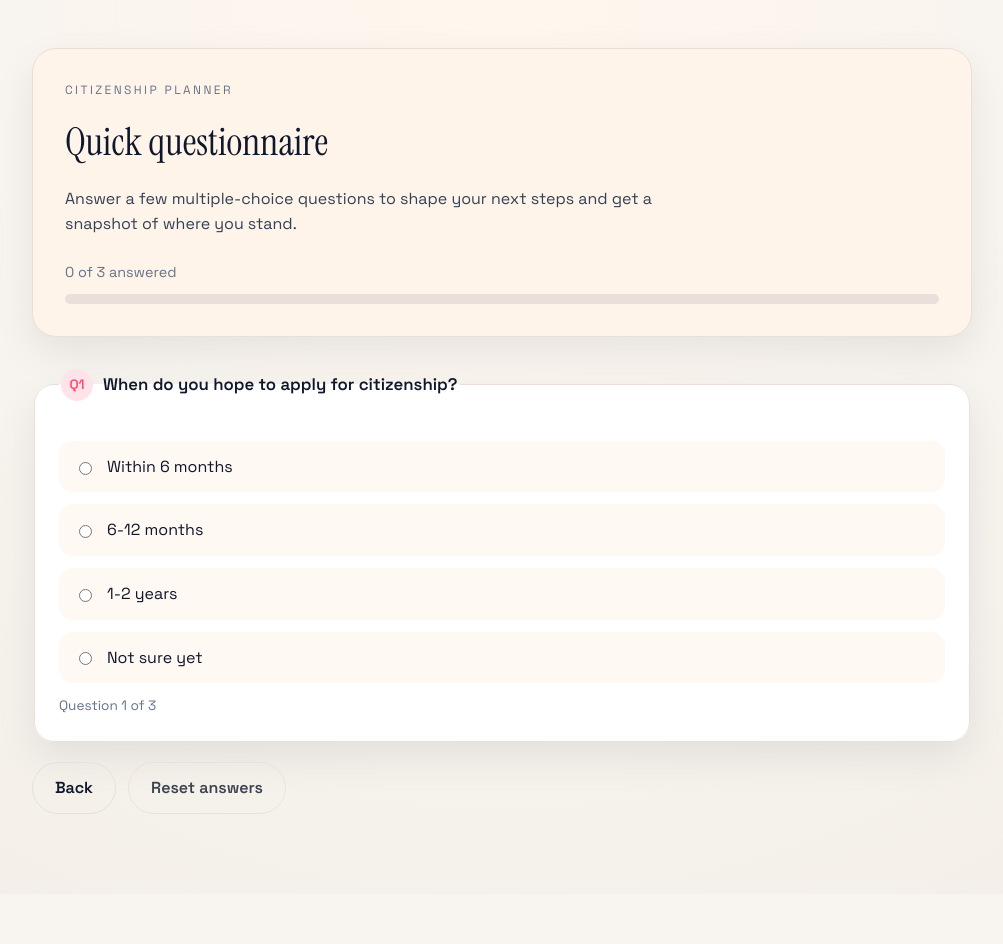
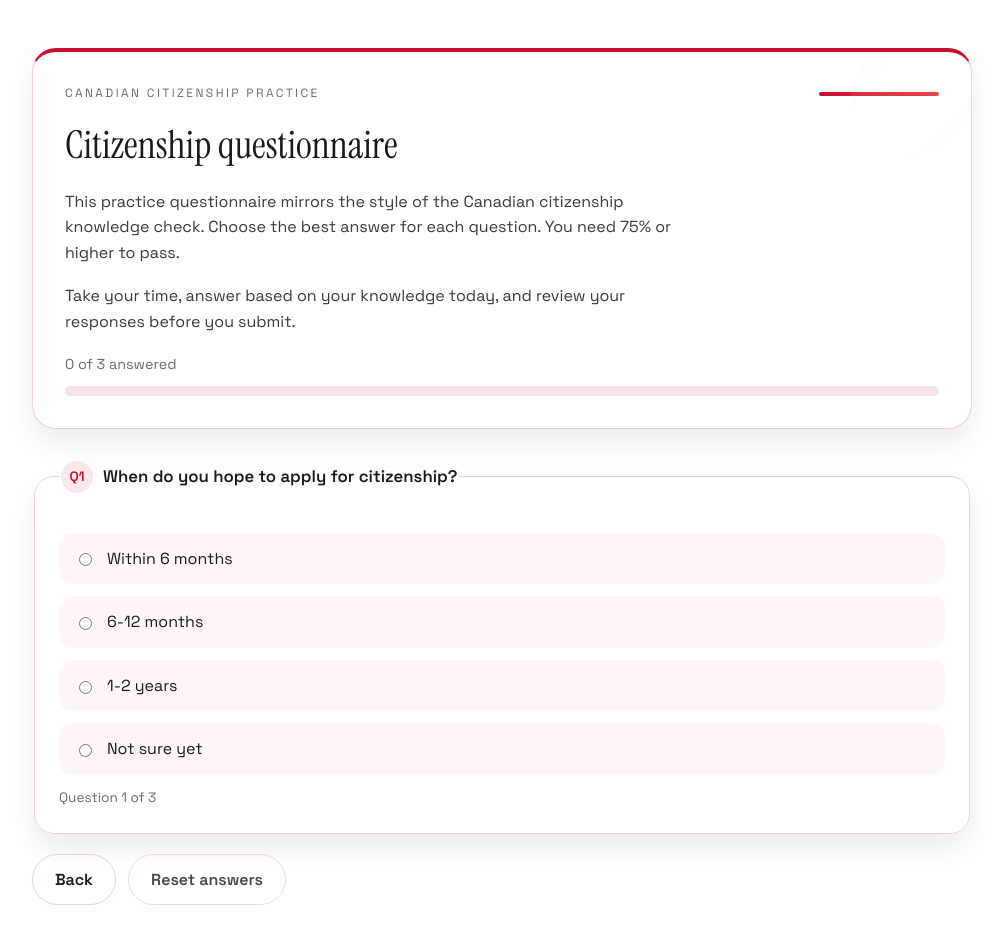
Before and after one commit to oswaldodiaz/canadianCitizenshipApp, a React (Vite) app: page / in a window 1280 px wide. Shown: the top 944 px of the page, without its empty margins (138-1141 px from the left). Before the commit the page ends 894 px from the top, so only its background shows below. Built offline with nearby package versions, Linux system fonts and the light colour scheme.

Commit message:
Update look and feel to make it more Canadian

```diff
--- a/src/App.css
+++ b/src/App.css
@@ -11,11 +11,45 @@
 }
 
 .hero {
+  position: relative;
   background: var(--panel);
   border: 1px solid var(--line);
+  border-top: 4px solid var(--accent);
   border-radius: 24px;
   padding: 32px;
   box-shadow: var(--shadow);
+  overflow: hidden;
+}
+
+.hero::after {
+  content: '';
+  position: absolute;
+  top: -24px;
+  right: -10px;
+  width: 140px;
+  height: 140px;
+  background: radial-gradient(circle at 60% 40%, #fff 0%, #fff 35%, transparent 36%),
+    radial-gradient(circle at 40% 60%, #fff 0%, #fff 35%, transparent 36%),
+    radial-gradient(circle at 50% 50%, #fde7ea 0%, #fde7ea 60%, transparent 61%),
+    radial-gradient(circle at 50% 50%, #c8102e 0%, #c8102e 50%, transparent 51%);
+  opacity: 0.08;
+  pointer-events: none;
+}
+
+.hero-top {
+  display: flex;
+  align-items: center;
+  justify-content: space-between;
+  gap: 12px;
+  margin-bottom: 12px;
+}
+
+.hero-divider {
+  display: inline-block;
+  width: 120px;
+  height: 4px;
+  background: linear-gradient(90deg, var(--accent), #e5383b);
+  border-radius: 999px;
 }
 
 .eyebrow {
@@ -23,7 +57,7 @@
   letter-spacing: 0.2em;
   font-size: 0.75rem;
   color: var(--muted);
-  margin: 0 0 12px;
+  margin: 0;
 }
 
 .hero h1 {
@@ -34,7 +68,7 @@
 }
 
 .subhead {
-  margin: 0 0 24px;
+  margin: 0 0 18px;
   color: var(--ink-soft);
   max-width: 60ch;
 }
@@ -52,14 +86,14 @@
 .progress-bar {
   height: 10px;
   border-radius: 999px;
-  background: var(--line);
+  background: #f5e3e6;
   overflow: hidden;
 }
 
 .progress-bar span {
   display: block;
   height: 100%;
-  background: linear-gradient(90deg, #ff914d, #ff4d6d);
+  background: linear-gradient(90deg, #c8102e, #e5383b);
   border-radius: inherit;
   transition: width 250ms ease;
 }
@@ -98,6 +132,12 @@
   color: var(--accent);
   font-size: 0.85rem;
   font-weight: 600;
+}
+
+.question-meta {
+  margin-top: 12px;
+  font-size: 0.85rem;
+  color: var(--muted);
 }
 
 .options {
@@ -165,6 +205,7 @@
 .summary {
   border-radius: 20px;
   border: 1px solid var(--line);
+  border-top: 4px solid var(--accent);
   background: var(--panel);
   padding: 24px;
   box-shadow: var(--shadow);
@@ -190,6 +231,7 @@
   padding: 12px;
   border-radius: 14px;
   background: #fff;
+  border: 1px solid var(--line);
 }
 
 .summary li strong {
@@ -214,7 +256,7 @@
   justify-content: center;
   padding: 20px 30px;
   border-radius: 999px;
-  background: #fff;
+  background: var(--wash);
   border: 1px solid var(--line);
   margin: 16px auto 20px;
   min-width: 220px;
@@ -230,6 +272,13 @@
   color: var(--ink-soft);
 }
 
+@media (max-width: 600px) {
+  .hero-top {
+    flex-direction: column;
+    align-items: flex-start;
+  }
+}
+
 @media (min-width: 720px) {
   .summary li {
     flex-direction: row;
@@ -237,9 +286,3 @@
     justify-content: space-between;
   }
 }
-
-.question-meta {
-  margin-top: 12px;
-  font-size: 0.85rem;
-  color: var(--muted);
-}
--- a/src/components/Header.tsx
+++ b/src/components/Header.tsx
@@ -1,5 +1,3 @@
-import type { ReactNode } from 'react'
-
 type HeaderProps = {
   answered: number
   total: number
@@ -9,11 +7,19 @@ type HeaderProps = {
 function Header({ answered, total, percent }: HeaderProps) {
   return (
     <header className="hero">
-      <p className="eyebrow">Citizenship Planner</p>
-      <h1>Quick questionnaire</h1>
+      <div className="hero-top">
+        <p className="eyebrow">Canadian Citizenship Practice</p>
+        <span className="hero-divider" aria-hidden="true" />
+      </div>
+      <h1>Citizenship questionnaire</h1>
       <p className="subhead">
-        Answer a few multiple-choice questions to shape your next steps and get
-        a snapshot of where you stand.
+        This practice questionnaire mirrors the style of the Canadian
+        citizenship knowledge check. Choose the best answer for each question.
+        You need 75% or higher to pass.
+      </p>
+      <p className="subhead">
+        Take your time, answer based on your knowledge today, and review your
+        responses before you submit.
       </p>
       <div className="progress">
         <div className="progress-text">
--- a/src/index.css
+++ b/src/index.css
@@ -4,20 +4,20 @@
   font-family: "Space Grotesk", "Trebuchet MS", sans-serif;
   line-height: 1.6;
   font-weight: 400;
-  color: #0f172a;
-  background-color: #f8f4ef;
+  color: #1a1a1a;
+  background-color: #ffffff;
   font-synthesis: none;
   text-rendering: optimizeLegibility;
   -webkit-font-smoothing: antialiased;
-  --ink: #0f172a;
-  --ink-soft: #334155;
-  --muted: #64748b;
-  --accent: #ff4d6d;
-  --accent-soft: #ffe3ea;
-  --panel: #fff4ea;
-  --wash: #fff8f3;
-  --line: #eadfda;
-  --shadow: 0 16px 40px rgba(15, 23, 42, 0.08);
+  --ink: #1a1a1a;
+  --ink-soft: #3a3a3a;
+  --muted: #6b6b6b;
+  --accent: #c8102e;
+  --accent-soft: #fde7ea;
+  --panel: #ffffff;
+  --wash: #fff6f7;
+  --line: #f0d0d6;
+  --shadow: 0 14px 30px rgba(12, 12, 12, 0.08);
 }
 
 *,
@@ -30,7 +30,7 @@ body {
   margin: 0;
   min-width: 320px;
   min-height: 100vh;
-  background: radial-gradient(circle at top, #fff7ed 0%, #f8f4ef 45%, #f3efe8 100%);
+  background: #ffffff;
 }
 
 button,
```
